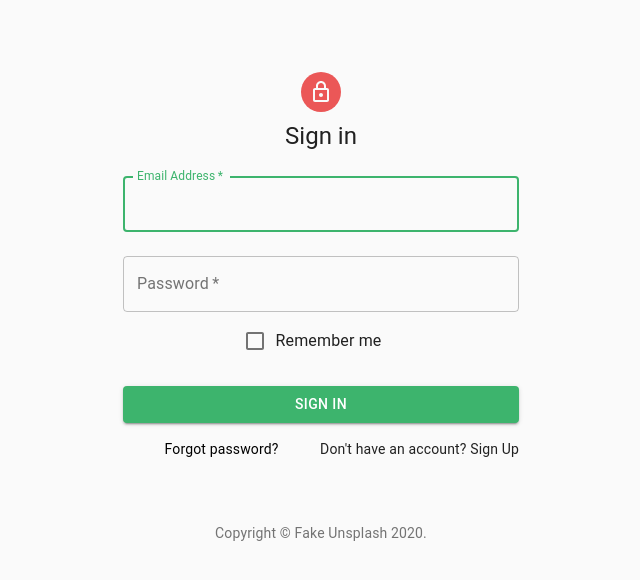
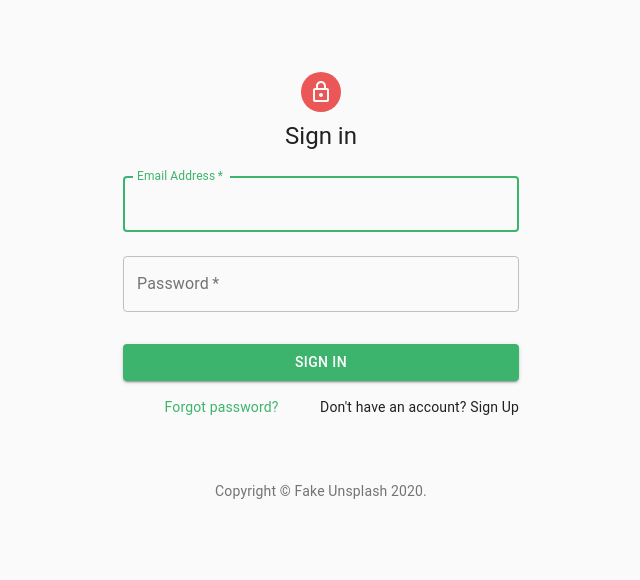
Before and after one commit to anandhanedom/unsplash, a React (Create React App) app: page / in a window 1280 px wide. Shown: the top 580 px of the page, without its empty margins (319-959 px from the left). Built offline with nearby package versions, Linux system fonts and the light colour scheme.

Commit message:
comments

```diff
--- a/src/Components/SignIn/SignIn.component.jsx
+++ b/src/Components/SignIn/SignIn.component.jsx
@@ -11,8 +11,8 @@
 import Button from '@material-ui/core/Button';
 import CssBaseline from '@material-ui/core/CssBaseline';
 import TextField from '@material-ui/core/TextField';
-import FormControlLabel from '@material-ui/core/FormControlLabel';
-import Checkbox from '@material-ui/core/Checkbox';
+// import FormControlLabel from '@material-ui/core/FormControlLabel';
+// import Checkbox from '@material-ui/core/Checkbox';
 import Link from '@material-ui/core/Link';
 import Grid from '@material-ui/core/Grid';
 import Box from '@material-ui/core/Box';
@@ -97,10 +97,10 @@
               id="password"
               autoComplete="current-password"
             />
-            <FormControlLabel
+            {/* <FormControlLabel
               control={<Checkbox value="remember" color="primary" />}
               label="Remember me"
-            />
+            /> */}
             <Button
               type="submit"
               fullWidth
@@ -119,7 +119,7 @@
             </Button>
             <Grid container>
               <Grid item xs>
-                <Link href="#" variant="body2" style={{ color: '#000' }}>
+                <Link href="#" variant="body2">
                   Forgot password?
                 </Link>
               </Grid>
--- a/src/Components/SignUp/SignUp.component.jsx
+++ b/src/Components/SignUp/SignUp.component.jsx
@@ -10,8 +10,8 @@
 import Button from '@material-ui/core/Button';
 import CssBaseline from '@material-ui/core/CssBaseline';
 import TextField from '@material-ui/core/TextField';
-import FormControlLabel from '@material-ui/core/FormControlLabel';
-import Checkbox from '@material-ui/core/Checkbox';
+// import FormControlLabel from '@material-ui/core/FormControlLabel';
+// import Checkbox from '@material-ui/core/Checkbox';
 import Link from '@material-ui/core/Link';
 import Grid from '@material-ui/core/Grid';
 import Box from '@material-ui/core/Box';
@@ -122,12 +122,12 @@
                 autoComplete="current-password"
               />
             </Grid>
-            <Grid item xs={12}>
+            {/* <Grid item xs={12}>
               <FormControlLabel
                 control={<Checkbox value="allowExtraEmails" color="primary" />}
                 label="I want to receive inspiration, marketing promotions and updates via email."
               />
-            </Grid>
+            </Grid> */}
           </Grid>
           <Button
             type="submit"
```
